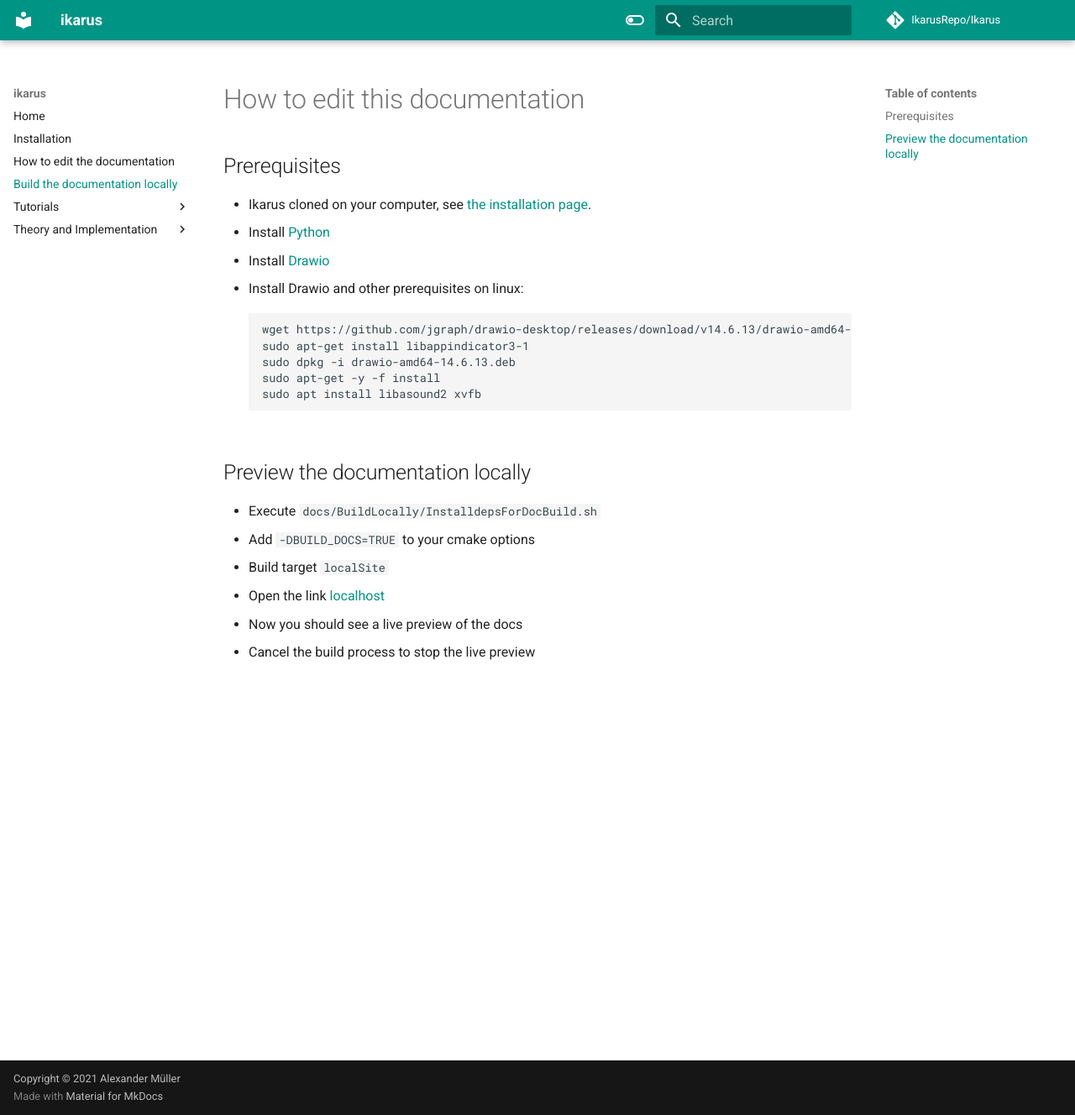
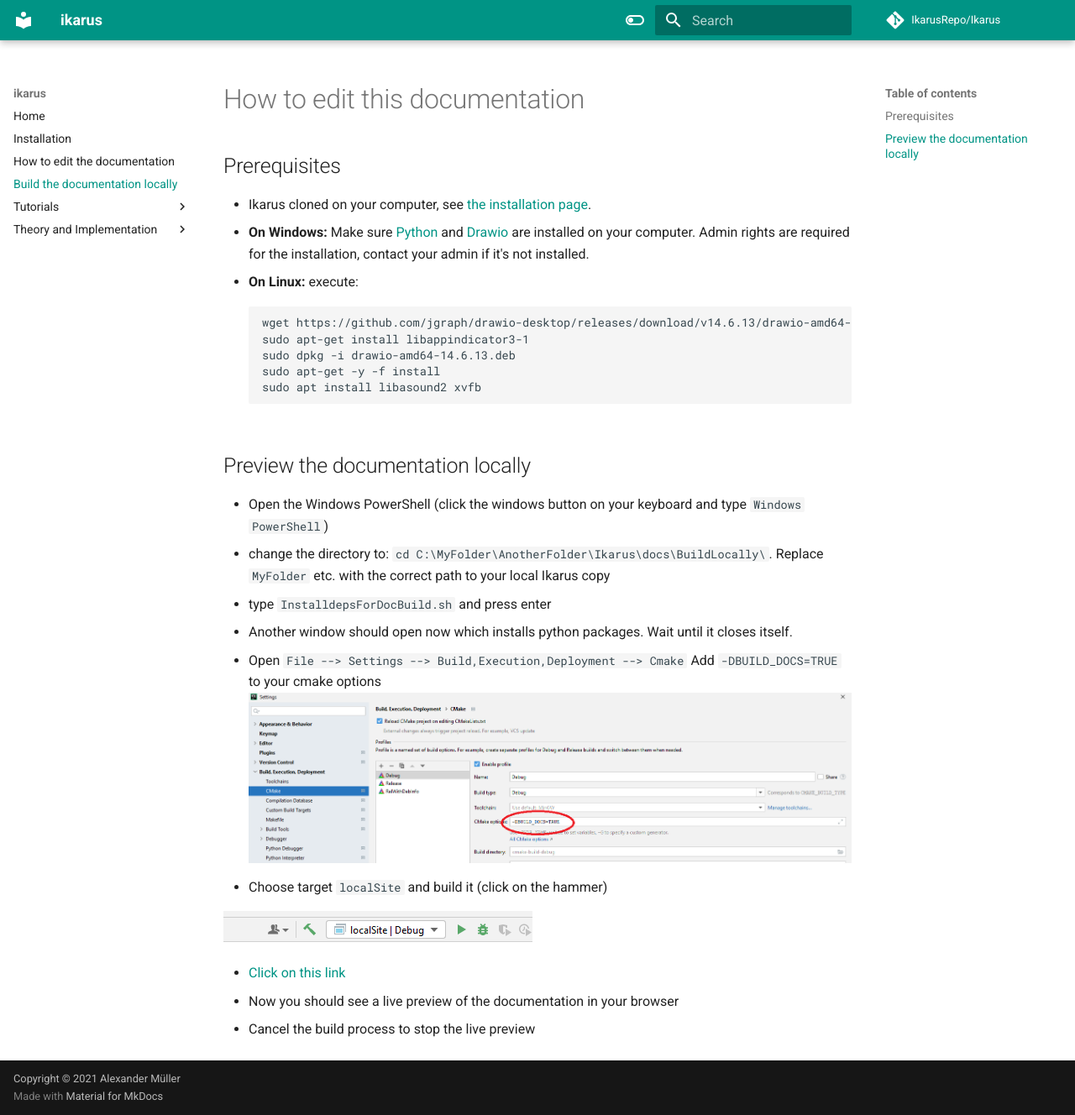
Before and after one commit to ikarus-project/ikarus, an MkDocs documentation site: the page built from docs/website/BuildTheDocumentationLocally.md, in a window 1280 px wide and 1328 px high. Shown: the whole window at 84% size. Built offline with MkDocs 1.6.1 and Material for MkDocs 9.7.7, drawn with Linux system fonts in a browser that asks for light colours; comment, search, counter and statistics services are not loaded.

Commit message:
Checked local build process and extended documentation

````diff
--- a/docs/website/BuildTheDocumentationLocally.md
+++ b/docs/website/BuildTheDocumentationLocally.md
@@ -4,9 +4,11 @@
 
 - Ikarus cloned on your computer,
   see [the installation page](../installation/#clone-ikarus).
-- Install [Python](https://www.python.org/downloads/)
-- Install [Drawio](https://github.com/jgraph/drawio-desktop/releases)
-- Install Drawio and other prerequisites on linux:
+- **On Windows:** Make sure [Python](https://www.python.org/downloads/) and
+  [Drawio](https://github.com/jgraph/drawio-desktop/releases) are installed on
+  your computer. Admin rights are required for the installation, contact your
+  admin if it's not installed.
+- **On Linux:** execute:
 ```sh
 wget https://github.com/jgraph/drawio-desktop/releases/download/v14.6.13/drawio-amd64-14.6.13.deb
 sudo apt-get install libappindicator3-1
@@ -16,9 +18,20 @@
 ```
 
 ## Preview the documentation locally
-- Execute `docs/BuildLocally/InstalldepsForDocBuild.sh`
-- Add `-DBUILD_DOCS=TRUE` to your cmake options
-- Build target `localSite`
-- Open the link [localhost](http://127.0.0.1:8000/)
-- Now you should see a live preview of the docs
+- Open the Windows PowerShell (click the windows button on your keyboard and type
+  `Windows PowerShell`)
+- change the directory to:
+  `cd C:\MyFolder\AnotherFolder\Ikarus\docs\BuildLocally\`. Replace `MyFolder` etc. with
+  the correct path to your local Ikarus copy
+- type `InstalldepsForDocBuild.sh` and press enter
+- Another window should open now which installs python packages. Wait until it closes itself.
+- Open `File --> Settings --> Build,Execution,Deployment --> Cmake`
+  Add `-DBUILD_DOCS=TRUE` to your cmake options
+  ![CmakeOptions.png](images/Build documentation locally/CmakeOptions.png)
+- Choose target `localSite` and build it (click on the hammer)
+
+  ![localSite.png](images/Build documentation locally/localSite.png)
+
+- [Click on this link](http://127.0.0.1:8000/)
+- Now you should see a live preview of the documentation in your browser
 - Cancel the build process to stop the live preview
````
Also changed, not shown: docs/website/images/Build documentation locally/CmakeOptions.png (added), docs/website/images/Build documentation locally/localSite.png (added).
